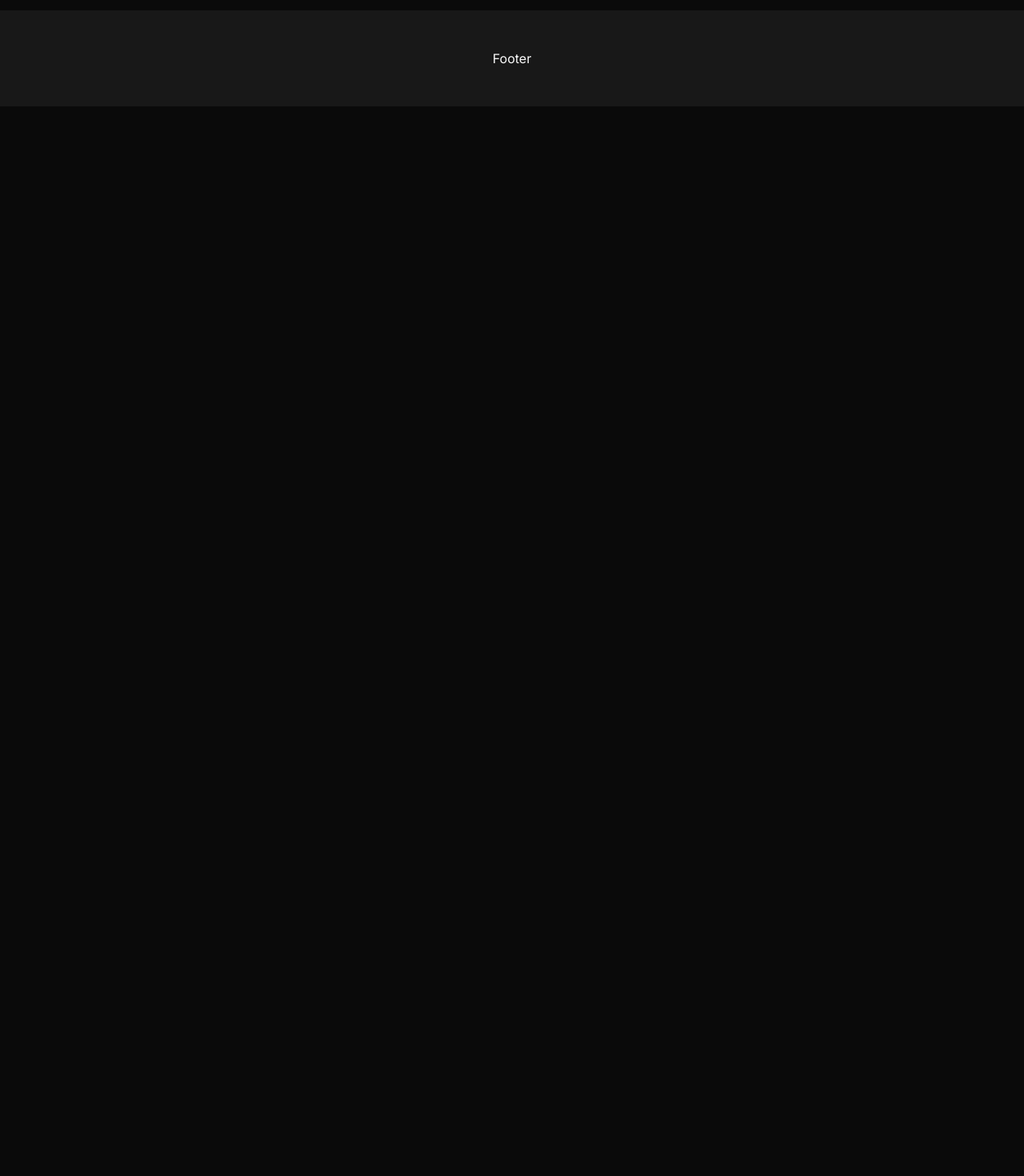
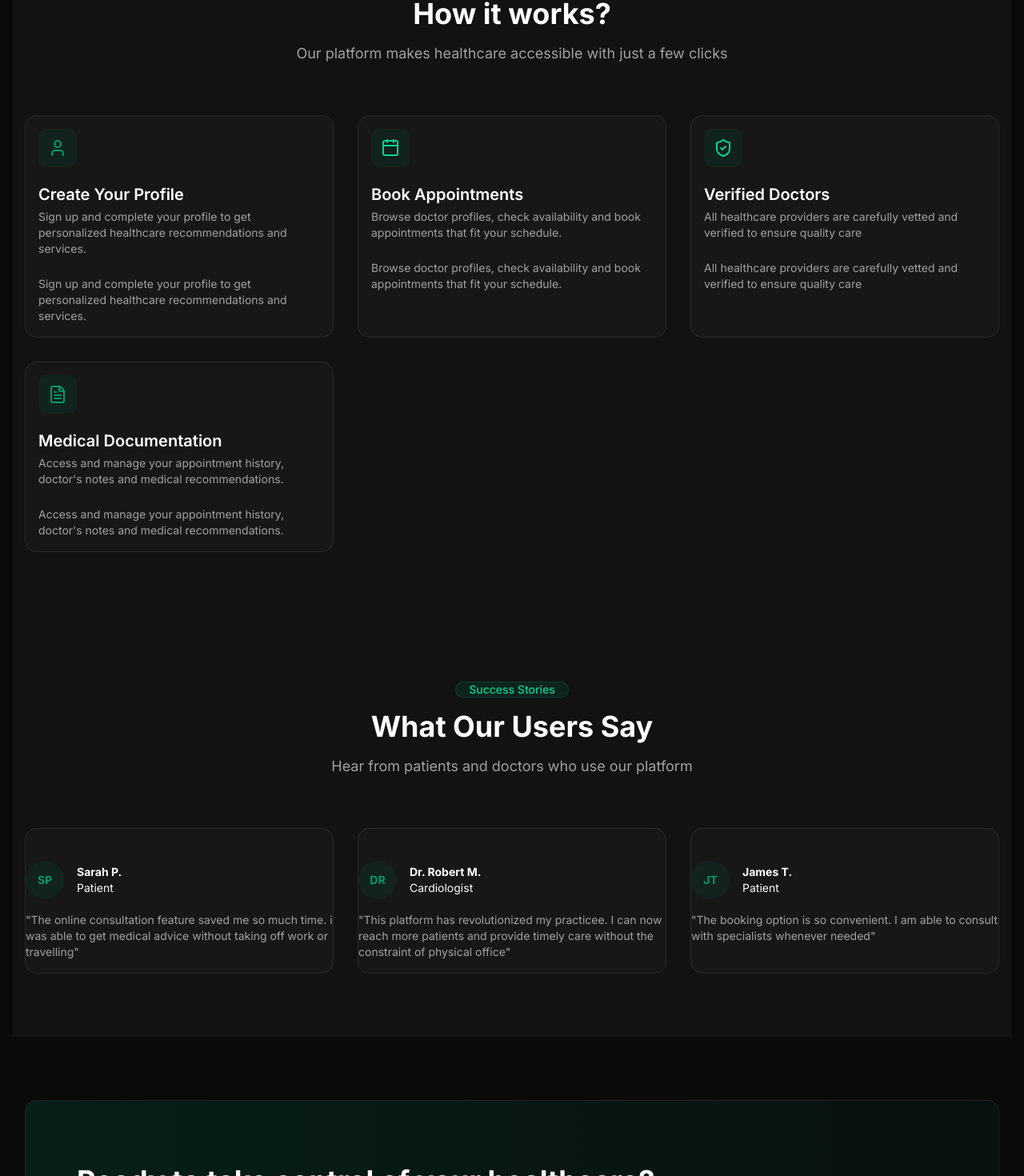
Before and after one commit to surbhikumari2309/MedSched, a Next.js app: page / in a window 1280 px wide. Shown: the part 1308-2778 px from the top of the page at 80% size. Before the commit the page ends 1441 px from the top, so only its background shows below. Built offline with nearby package versions, Linux system fonts and the light colour scheme.

Commit message:
Landing Page created

```diff
--- a/app/page.jsx
+++ b/app/page.jsx
@@ -2,6 +2,20 @@
 import { Button } from "@/components/ui/button";
 import { Badge } from "@/components/ui/badge";
 import Link from "next/link"
+import {
+  features,
+  testimonials
+} from "@/lib/data"
+
+import{
+  Card,
+  CardHeader,
+  CardTitle,
+  CardDescription,
+  CardContent,
+} from "../components/ui/card";
+
+// import {features} from "@/lib/data";
 
 export default function Home() {
   return <div className= "bg-background">
@@ -16,10 +30,12 @@
               <h1 className="text-4xl md:text-5xl lg:text-6xl font-bold text-white leading-tight ">
                 Connect with <br /> Doctors <br />{" "} <span className="gradient-title"> anytime, anywhere!</span></h1>
 
-                <p className= "text-muted-foreground text-lg md:text-xl max-w-md">
+                <p className= "text-muted-foreground text-lg md:text-xl max-w-md text-white">
                   Book appointments, consult online and manage your healthcare journey in all in one secure platform.
                 </p>
-                <div className="flex flex-col sm:flex-row gap-4">
+                <div className="flex flex-col sm:flex-row gap-4 mt-4"
+                >
+
                   <Button
                     asChild
                     size="lg"
@@ -44,9 +60,9 @@
                   </Button> <br/>
                 </div>
             </div>
-          <div className="relative h-[300px] lg:h-[600px] rounded-xl overflow-hidden">
+          <div className="relative h-[300px] lg:h-[600px] rounded-xl overflow-hidden mt-4">
             <Image
-              src="/banner.png"
+              src="/banner2.0.jpeg"
               alt="Doctor consultation"
               fill
               priority
@@ -55,7 +71,135 @@
 
 
 
+
           </div>
+
+          <section className="py-20 bg-muted/30">
+              <div className="container mx-auto px-4">
+                <div className="text-center mb-16">
+                  <h2 className="text-3xl md:text-4xl font-bold text-white mb-4">How it works?</h2>
+                  <p className="text-muted-foreground text-lg max-w-2xl mx-auto">
+                    Our platform makes healthcare accessible with just a few clicks
+                  </p>
+
+
+                </div>
+                <div className="grid grid-cols-1 md:grid-cols-2 lg:grid-cols-3 gap-8">
+                  {features.map((feature, index) => {
+                    return (
+                      <Card
+                         key={index}
+                         className="border-emerald-900/20 hover:border-emerald-800/40 transition-all duration-300"
+                         >
+                        <CardHeader className="pb-2">
+                          <div className="bg-emerald-900/20 p-3 rounded-lg w-fit mb-4">{feature.icon}</div>
+                          <CardTitle className="text-xl font-semibold text-white">{feature.title}</CardTitle>
+                          <CardDescription>{feature.description}</CardDescription>
+                        </CardHeader>
+                        <CardContent
+                          >
+                            <p className="text-muted-foreground">
+                              {feature.description}
+
+                            </p>
+                        </CardContent>
+                      </Card>
+                    )
+                  })}
+                </div>
+
+              </div>
+
+          </section>
+
+          <section className="py-20 bg-muted/30">
+              <div className="container mx-auto px-4">
+                <div className="text-center mb-16">
+                  <Badge
+                      variant="outline"
+                      className= "bg-emerald-900/30 border-emerald-700/30 px-4 py-1 text-emerald-400 text-sm font-medium mb-4"
+                      >
+                        Success Stories
+                      </Badge>
+                      <h2 className="text-3xl md:text-4xl font-bold text-white mb-4">
+                        What Our Users Say
+
+                      </h2>
+                      <p className="text-muted-foreground text-lg max-w-2xl mx-auto">
+                        Hear from patients and doctors who use our platform
+                      </p>
+                </div>
+                <div className="grid grid-cols-1 md:grid-cols-2 lg:grid-cols-3 gap-8">
+                  {testimonials.map((testimonial, index) => {
+                    return (
+                      <Card
+                        key={index}
+                        className= "border-emerald-90/20 hover:border-emerald-800/40 transition-all duration-300"
+                      >
+                        <cardContent className= "pt-6">
+                          <div className="flex items-center mb-4">
+                            <div className= "w-12 h-12 rounded-full bg-emerald-900/20 flex items-center justify-center mr-4">
+                                <span className= "text-emerald-600 font-bold">
+                                   {testimonial.initials}
+                                </span>
+
+                            </div>
+                            <div>
+                              <h4 className= "font-bold text-white">{testimonial.name}</h4>
+                              <p>{testimonial.role}</p>
+
+                            </div>
+
+                            </div>
+                            <p className="text-muted-foreground">
+                              &quot;{testimonial.quote}&quot;
+                            </p>
+
+                        </cardContent>
+
+
+                      </Card>
+                    )
+                  })}
+                </div>
+              </div>
+          </section>
+
+          <section className="py-20">
+            <div className="container mx-auto px-4">
+              <Card className="bg-gradient-to-r from-emerald-900/30 to-emerald-950/20 border-emerald-800/20">
+                <CardContent className="p-8 md:p-12 lg:p-16 relative overflow-hidden">
+                  <div>
+                    <h2 className="text-3xl md:text-4xl font-bold text-white mb-6">
+                      Ready to take control of your healthcare?
+                    </h2>
+                    <p className="text-lg text-muted-foreground mb-8">
+                      Join thousands of users who have simplified their healthcare journey with our platform.
+                      Get started today and experience healthcare the way it should be.
+                    </p>
+
+                    <div className="text-3xl md:text-4xl font-bold text-white mb-6">
+                      <Button
+                         size="lg"
+                         className="ng-emerald-600 text-white hover:bg-emerald-700"
+                         asChild
+                      >
+                        <Link href= " ">Sign Up Now</Link>
+                      </Button>
+                      <Button
+                         asChild
+                         variant="outline"
+                         size="lg"
+                         className="border-emerald-700/30 hover:bg-muted/80"
+                      >
+                        <Link href="/pricing">View Pricing</Link>
+                      </Button>
+                    </div>
+                  </div>
+                </CardContent>
+              </Card>
+            </div>
+          </section>
         </div>
       </div>
     </section>
--- /dev/null
+++ b/lib/data.js
@@ -0,0 +1,60 @@
+import {
+    Calendar,
+    Video,
+    CreditCard,
+    User,
+    FileText,
+    ShieldCheck,
+} from "lucide-react";
+
+export const features =[
+    {
+        icon: <User className="h-6 w-6 text-emerald-600" />,
+        title: "Create Your Profile",
+        description: "Sign up and complete your profile to get personalized healthcare recommendations and services.",
+    },
+    {
+        icon: <Calendar className="h-6 w-6 text-emerald-400" />,
+        title: "Book Appointments",
+        description: "Browse doctor profiles, check availability and book appointments that fit your schedule.",
+
+    },
+    {
+        icon: <ShieldCheck className="h-6 w-6 text-emerald-400" />,
+        title: "Verified Doctors",
+        description: "All healthcare providers are carefully vetted and verified to ensure quality care",
+    },
+    {
+        icon: <FileText className="h-6 w-6 text-emerald-600"/>,
+        title: "Medical Documentation",
+        description: "Access and manage your appointment history, doctor's notes and medical recommendations.",
+    },
+];
+
+export const testimonials= [
+    {
+        initials: "SP",
+        name: "Sarah P.",
+        role: "Patient",
+        quote: "The online consultation feature saved me so much time. i was able to get medical advice without taking off work or travelling"
+    },
+    {
+        initials:"DR",
+        name: "Dr. Robert M.",
+        role: "Cardiologist",
+        quote:"This platform has revolutionized my practicee. I can now reach more patients and provide timely care without the constraint of physical office",
+
+    },
+    {
+        initials:"JT",
+        name:"James T.",
+        role: "Patient",
+        quote:"The booking option is so convenient. I am able to consult with specialists whenever needed",
+
+    },
+
+];
+
+export const creditBenefits=[
+    "Each consultation requires <strong class='text-emerald-600'>2 credits</strong> regardless of duration",
+];
```
Also changed, not shown: public/banner2.0.jpeg (added).
